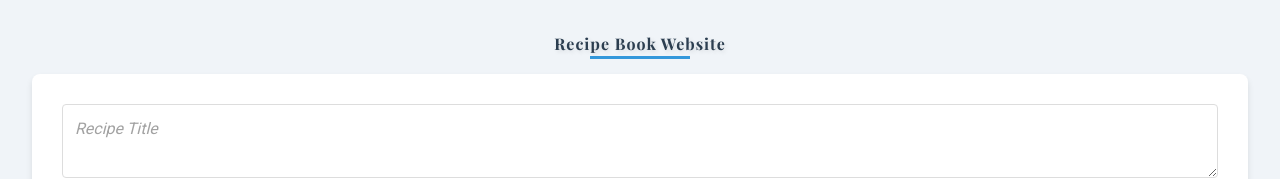
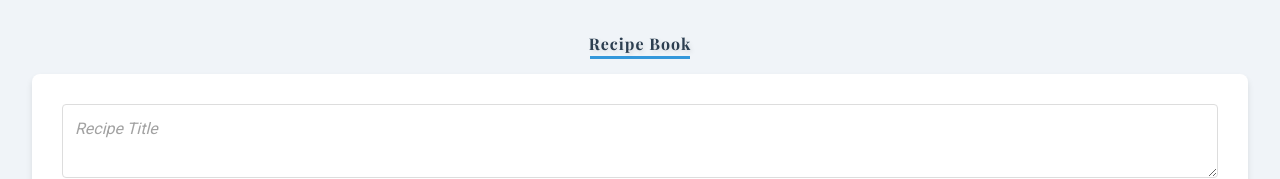
Before and after one commit to testdriverai/example-vite-recipe, a React (Vite) app: page / in a window 1280 px wide. Shown: the top 179 px of the page. Built offline with nearby package versions, Linux system fonts and the light colour scheme.

Commit message:
update heading

```diff
--- a/src/App.jsx
+++ b/src/App.jsx
@@ -23,7 +23,7 @@ function App() {
 
   return (
     <div className="App">
-      <h1>Recipe Book Website</h1>
+      <h1>Recipe Book</h1>
       <RecipeForm addRecipe={addRecipe} />
       <RecipeList recipes={recipes} deleteRecipe={deleteRecipe} />
     </div>
```
